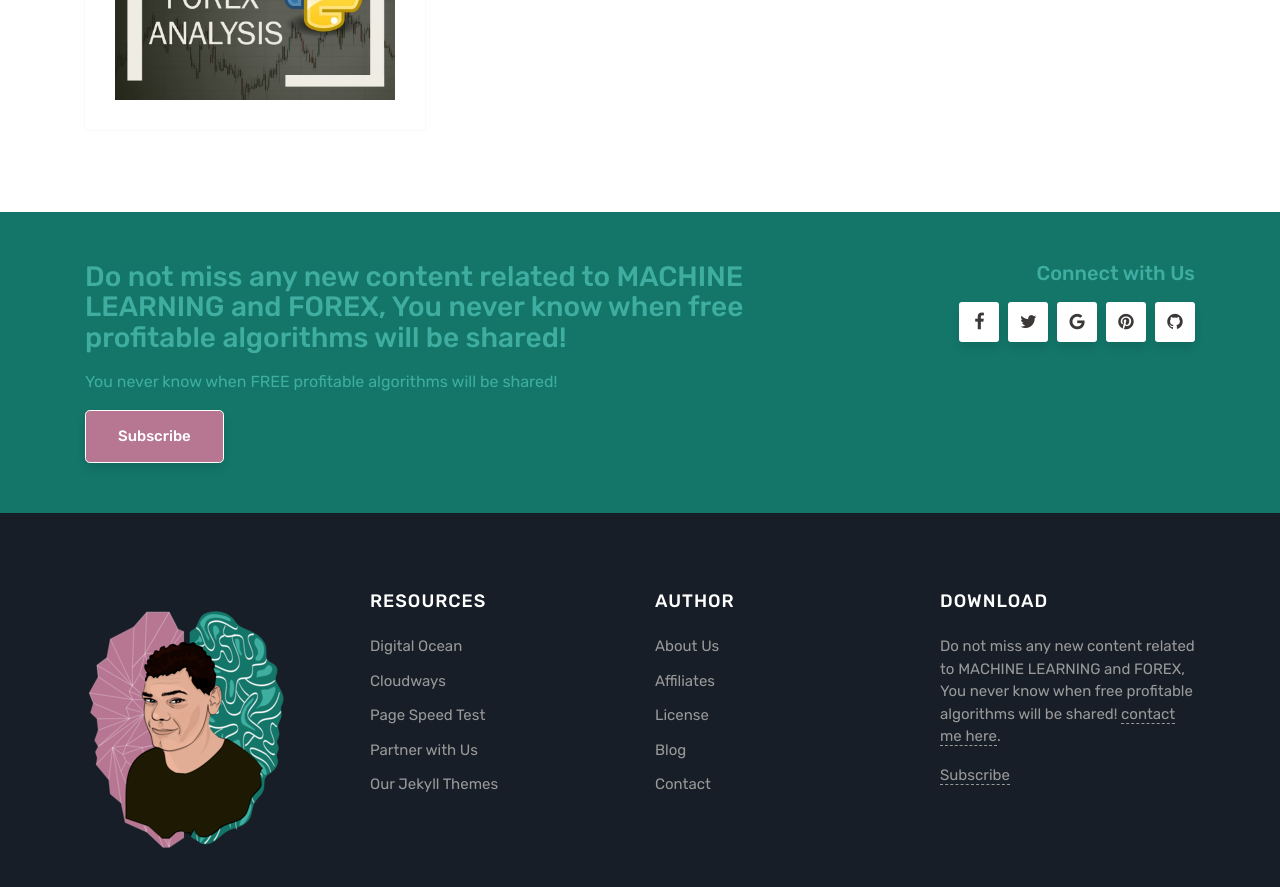
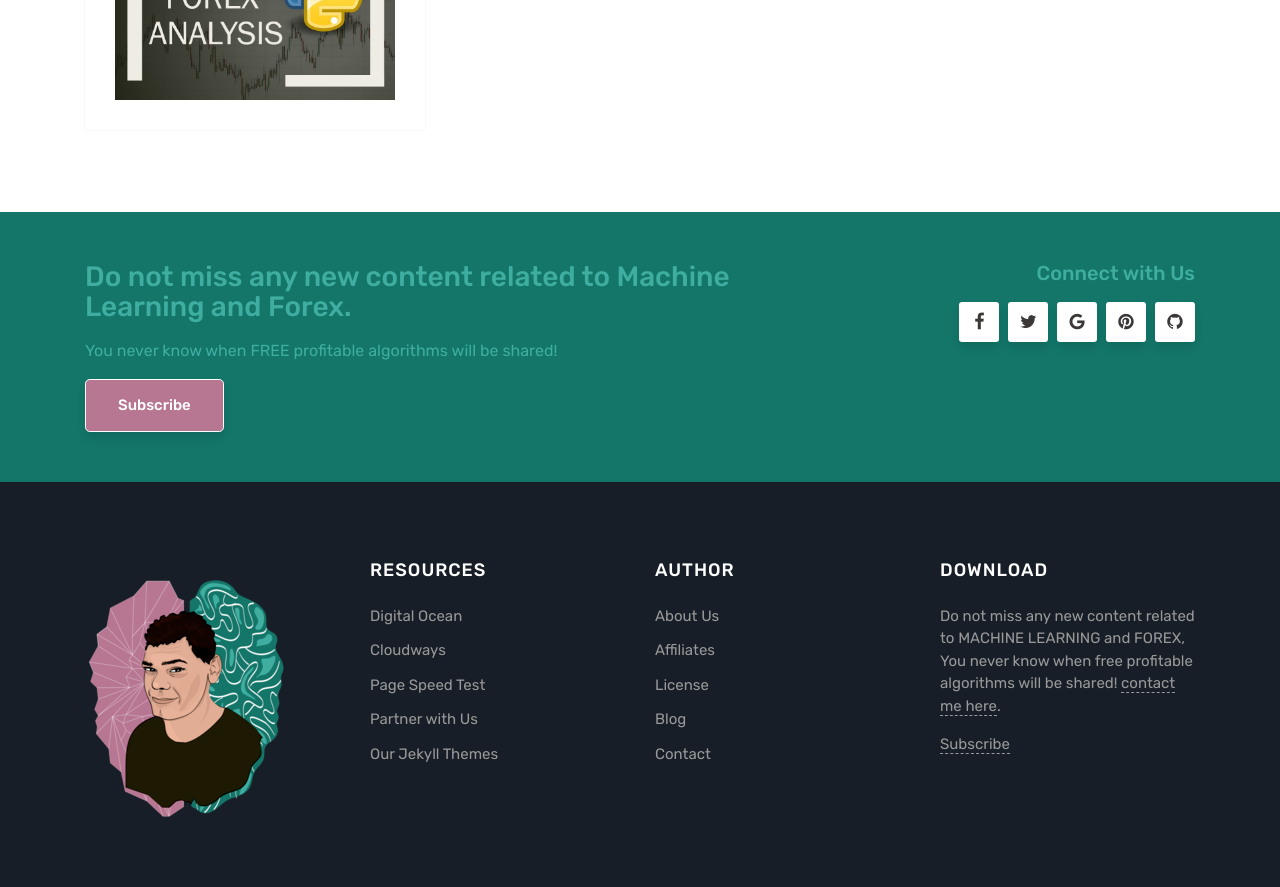
Before and after one commit to MikePapinski/MikePapinski.github.io, a Jekyll site: the page built from index.html, in a window 1280 px wide and 900 px high, scrolled down 1590 px. Shown: the top 887 px of the window. Built offline with Jekyll 4.4.1, drawn with Linux system fonts in a browser that asks for light colours; the list of posts is cut into pages by our own code; comment, search, counter and statistics services are not loaded.

Commit message:
front updated

```diff
--- a/_layouts/default.html
+++ b/_layouts/default.html
@@ -87,7 +87,7 @@
 
 
                 <li class="nav-item">
-                    <a class="nav-link highlight" href="https://github.com/wowthemesnet/affiliates-jekyll-theme/archive/master.zip">Products</a>
+                    <a class="nav-link highlight" href="{{ site.baseurl }}/products">Products</a>
                 </li>
 
             </ul>
@@ -133,7 +133,7 @@
         <div class="container">
             <div class="row justify-content-center">
                 <div class="col-md-8">
-                    <h3>Do not miss any new content related to MACHINE LEARNING and FOREX, You never know when free profitable algorithms will be shared! </h3>
+                    <h3>Do not miss any new content related to Machine Learning and Forex.</h3>
                     <p>You never know when <span>FREE</span> profitable algorithms will be <span class="risk-free">shared!</span></p>
                     <a class="btn btn-primary btn-lg" href="https://www.youtube.com/channel/UCl8p5FVdmBMiRLIqlSP-EmA?view_as=subscriber">Subscribe</a>
                 </div>
--- /dev/null
+++ b/products.html
@@ -0,0 +1,5 @@
+---
+layout: page
+---
+
+    <h1><span>To be updated soon... </span> </h1>
```
